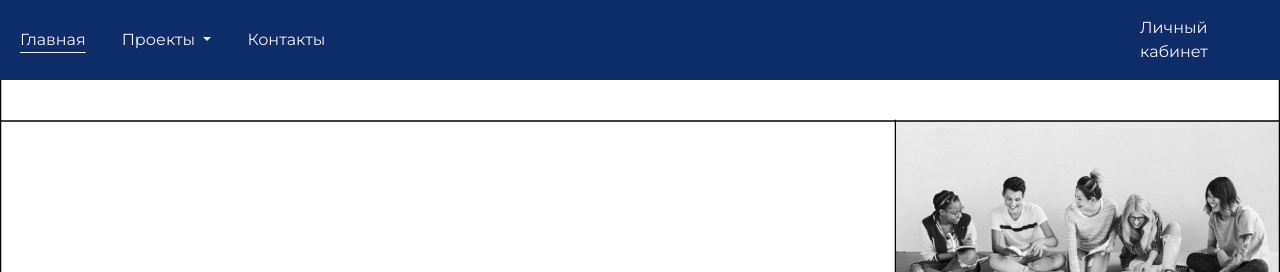
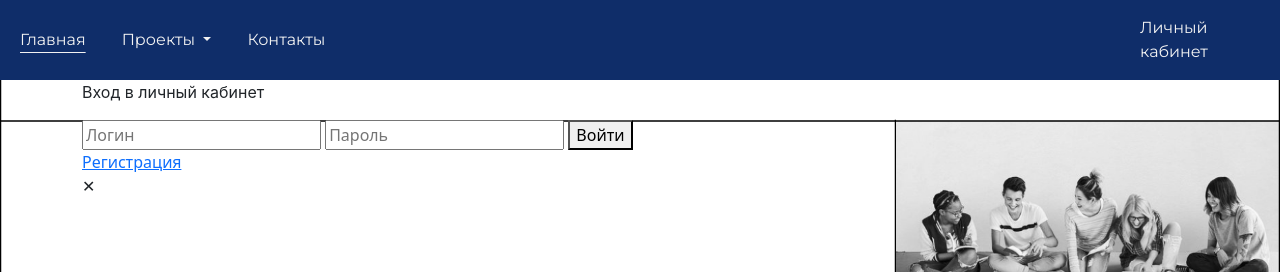
Before and after one commit to DaryaFilimonova7/HSE_Project_Website, a plain HTML site: page Project_platform/index.html in a window 1280 px wide. Shown: the top 272 px of the page. Drawn offline with nearby package versions, Linux system fonts and the light colour scheme.

Commit message:
Добавлено окно авторизации

```diff
--- a/Project_platform/index.html
+++ b/Project_platform/index.html
@@ -65,7 +65,7 @@
             <div class="nav-right">
               <ul class="navbar-nav ms-auto">
                 <li class="nav-item">
-                  <a class="nav-link" href="profile.html">Личный кабинет</a>
+                  <a class="nav-link" href="#" id="open_pop_up">Личный кабинет</a>
                 </li>
               </ul>
             </div>
@@ -80,6 +80,22 @@
         <div class="main-page_container container">
           <button class="main-page_button" onclick="location.href='active-projects.html'"><span>Перейти к проектам</span></button>
           <h2 class="main-page_title">Проектная платформа НИУ ВШЭ</h2>
+
+            <div class="pop_up" id="pop_up">
+                <div class="pop_up_container" id="pop_up_container">
+                    <div class="pop_up_body" id="pop_up_body">
+                        <p>Вход в личный кабинет</p>
+                        <form action="">
+                            <input type="text" placeholder="Логин">
+                            <input type="text" placeholder="Пароль">
+                            <button onclick="location.href='profile.html'">Войти</button>
+                            <br><a class="nav-link-2" href="create-account.html">Регистрация</a>
+                        </form>
+                        <div class="pop_up_close" id="pop_up_close">&#x2715</div>
+                    </div>
+                </div>
+            </div>
+
         </div>
       </div>
     </main>
```
